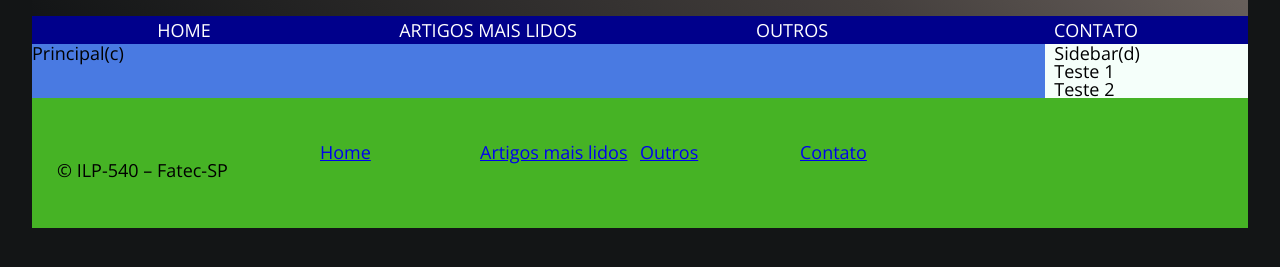
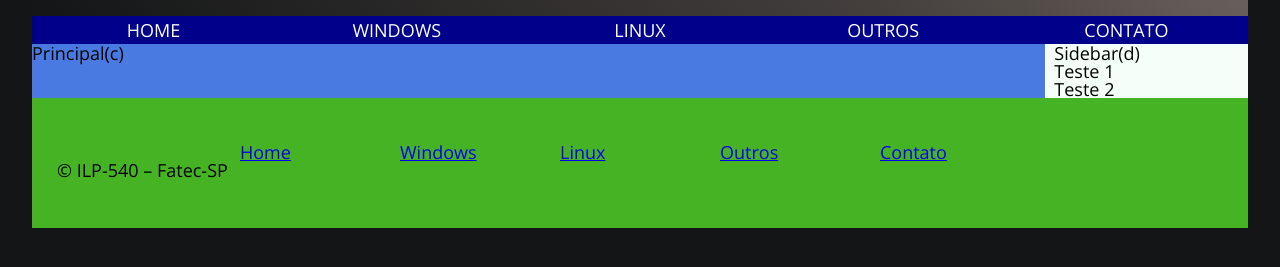
Before and after one commit to eduardorezaghi/Projeto1-ILP540, a plain HTML site: page outros.html in a window 1280 px wide. Shown: the part 141-408 px from the top of the page. Drawn offline with nearby package versions, Linux system fonts and the light colour scheme; a web font is replaced by a local one.

Commit message:
Navegação: Adição dos itens "Windows" e "Linux" e remoção do item "Artigos mais lidos"; Side Bar: Inclusão do esqueleto dos artigos mais lidos que serão mostrados; Rodapé:  Adição dos itens "Windows" e "Linux" e remoção do item "Artigos mais lidos" e correção de um pequeno bug que impedia o usuário de acessar o home através do item "Home";

```diff
--- a/outros.html
+++ b/outros.html
@@ -30,7 +30,8 @@
             <nav id="navegacao" class="grid-item">                  <!-- Menu de navegação: possibilita o usuário de navegar pelas páginas do site. -->
                 <ul id="lista_navegacao">    <!-- Lista que compõe os itens do navbar. -->
                     <li>    <a href="index.html">Home</a>                  </li> <!-- Item da lista. -->
-                    <li>    <a href="maislidos.html">Artigos mais lidos</a>   </li> <!-- Item da lista. -->
+                    <li>   <a href="windows.html">Windows</a>   </li> <!-- Item da lista. -->
+                    <li>    <a href="linux.html">Linux</a>   </li> <!-- Item da lista. -->
                     <li>    <a href="#">Outros</a>      </li> <!-- Item da lista. -->
                     <li>    <a href="contato.html">Contato</a>    </li> <!-- Item da lista. -->
                 </ul>
@@ -64,9 +65,10 @@
             <footer id="rodape" class="grid-item">                      <!-- Rodapé: contém um menu de navegação igual ao <nav>, mas em formato de tabela. -->
                 <table>         <!-- Tabela contida no rodapé (footer), que representa o menu de navegação. -->
                     <tr>    <!-- Linha da tabela (table row) -->
-                        <td><a href="#">Home</a></td>                            <!-- "Coluna" da tabela, que contém dados (table data) -->
-                        <td><a href="maislidos.html">Artigos mais lidos</a></td> <!-- "Coluna" da tabela, que contém dados (table data) -->
-                        <td><a href="outros.html">Outros</a></td>                <!-- "Coluna" da tabela, que contém dados (table data) -->
+                        <td><a href="index.html">Home</a></td>                            <!-- "Coluna" da tabela, que contém dados (table data) -->
+                         <td><a href="windows.html">Windows</a>   </td>           <!--"Coluna" da tabela, que contém dados (table data) -->
+                        <td><a href="linux.html">Linux</a>   </td>               <!-- "Coluna" da tabela, que contém dados (table data). -->
+                        <td><a href="#">Outros</a></td>                <!-- "Coluna" da tabela, que contém dados (table data) -->
                         <td><a href="contato.html">Contato</a></td>              <!-- "Coluna" da tabela, que contém dados (table data) -->
                     </tr>
                 </table>
```
Also changed, not shown: contato.html (+6 -4 lines), index.html (+4 -2 lines).
